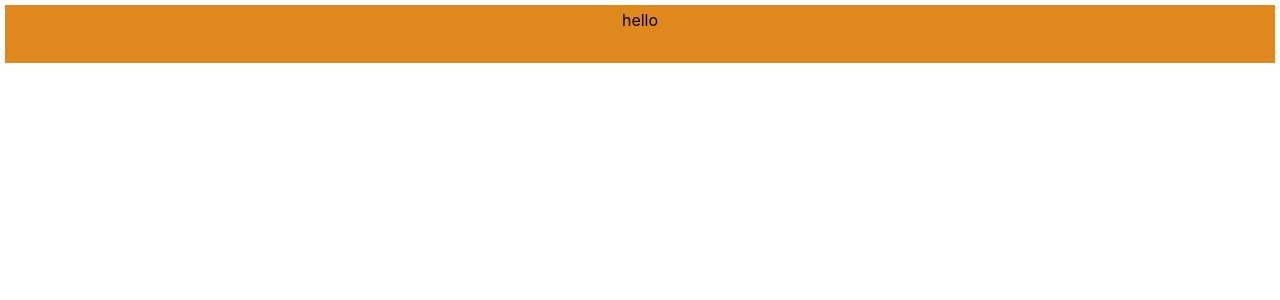
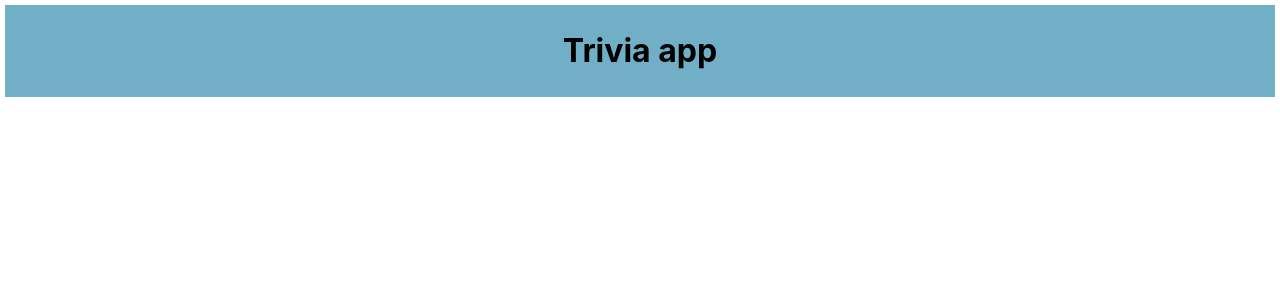
Before and after one commit to jazzyboii/trivia-app, a React (Create React App) app in the folder trivia-app/: page / in a window 1280 px wide. Shown: the top 300 px of the page. Built offline with nearby package versions, Linux system fonts and the light colour scheme.

Commit message:
new solid commit

```diff
--- a/trivia-app/package.json
+++ b/trivia-app/package.json
@@ -3,12 +3,15 @@
   "version": "0.1.0",
   "private": true,
   "dependencies": {
+    "@emotion/react": "^11.9.0",
+    "@emotion/styled": "^11.8.1",
+    "@mui/material": "^5.6.2",
     "@testing-library/jest-dom": "^5.16.4",
     "@testing-library/react": "^13.1.1",
     "@testing-library/user-event": "^13.5.0",
     "react": "^18.0.0",
     "react-dom": "^18.0.0",
-    "react-scripts": "5.0.1",
+    "react-scripts": "^5.0.1",
     "web-vitals": "^2.1.4"
   },
   "scripts": {
--- a/trivia-app/src/App.css
+++ b/trivia-app/src/App.css
@@ -1,8 +1,8 @@
 .App {
   text-align: center;
-  min-height: 6vh;
-  background-color: rgb(222, 136, 29);
-  border: 2px rgb(175, 144, 141);
+
+  background-color: rgb(112, 175, 197);
+  border: 29px rgb(0, 0, 0);
   margin: 5px;
   padding: 5px;
 }
--- a/trivia-app/src/App.js
+++ b/trivia-app/src/App.js
@@ -1,8 +1,13 @@
+import * as React from 'react';
 import './App.css';
 
 function App() {
   return (
-      <div className="App" >hello</div>
+      <div className="App" >
+        <h1>
+          Trivia app
+        </h1>
+      </div>
   );
 }
 
```
Also changed, not shown: 1 other file (tests, documents, lock files or other folders).
